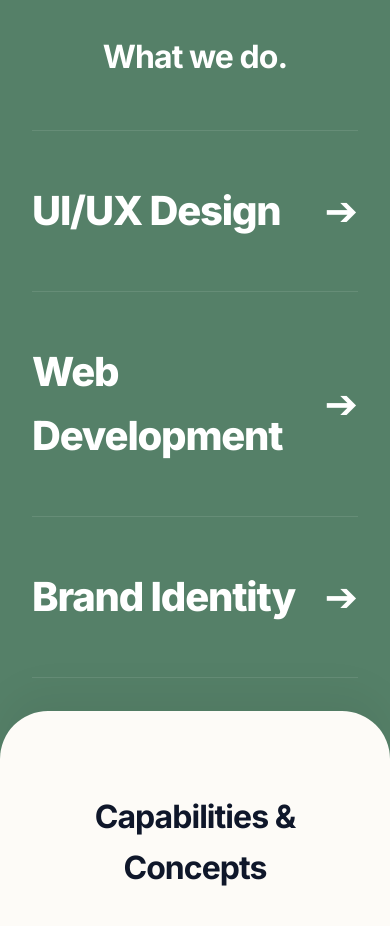
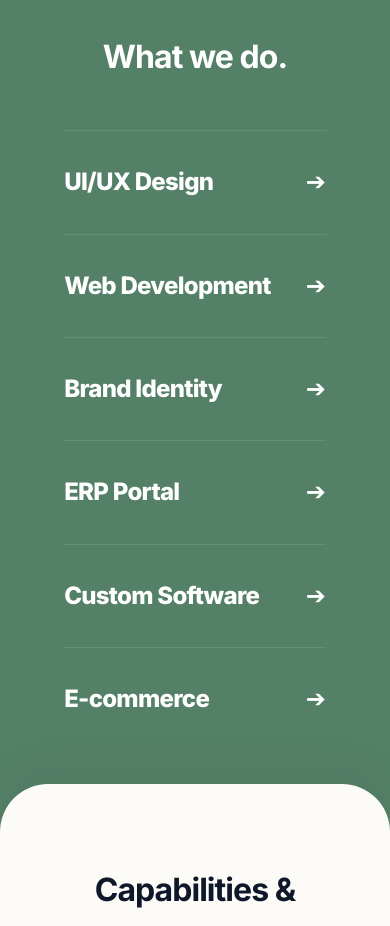
Before and after one commit to Sshaurya-ss/VKarma, a React (Vite) app: page / in a window 390 px wide. Shown: the part 845-1771 px from the top of the page. Built offline with nearby package versions, Linux system fonts and the light colour scheme.

Commit message:
Changed the second webpage to make them vertical and a dropdown

```diff
--- a/src/App.css
+++ b/src/App.css
@@ -85,6 +85,9 @@ body {
 .cuberto-row:nth-child(1) { opacity: 0; animation: fadeUp 0.8s cubic-bezier(0.165, 0.84, 0.44, 1) forwards; animation-delay: 0.1s; }
 .cuberto-row:nth-child(2) { opacity: 0; animation: fadeUp 0.8s cubic-bezier(0.165, 0.84, 0.44, 1) forwards; animation-delay: 0.2s; }
 .cuberto-row:nth-child(3) { opacity: 0; animation: fadeUp 0.8s cubic-bezier(0.165, 0.84, 0.44, 1) forwards; animation-delay: 0.3s; }
+.cuberto-row:nth-child(4) { opacity: 0; animation: fadeUp 0.8s cubic-bezier(0.165, 0.84, 0.44, 1) forwards; animation-delay: 0.4s; }
+.cuberto-row:nth-child(5) { opacity: 0; animation: fadeUp 0.8s cubic-bezier(0.165, 0.84, 0.44, 1) forwards; animation-delay: 0.5s; }
+.cuberto-row:nth-child(6) { opacity: 0; animation: fadeUp 0.8s cubic-bezier(0.165, 0.84, 0.44, 1) forwards; animation-delay: 0.6s; }
 
 /* Staggered load for Testimonial cards */
 .testimonial-card:nth-child(1) { opacity: 0; animation: fadeUp 0.8s cubic-bezier(0.165, 0.84, 0.44, 1) forwards; animation-delay: 0.1s; }
@@ -263,39 +266,56 @@ body {
     color: #FFFFFF;
 }
 
+.services-grid-wrapper {
+    width: 95%;
+    max-width: 1440px;
+    margin: 0 auto;
+    padding: 0 4rem;
+}
+
 .cuberto-list {
-    display: flex;
-    flex-direction: column;
-    border-top: 1px solid rgba(255, 255, 255, 0.1);
+    display: grid;
+    grid-template-columns: repeat(6, 1fr);
+    border-top: none;
 }
 
 .cuberto-row {
-    border-bottom: 1px solid rgba(255, 255, 255, 0.1);
+    border-right: 1px solid rgba(255, 255, 255, 0.1);
     transition: all 0.6s cubic-bezier(0.16, 1, 0.3, 1);
     cursor: pointer;
     overflow: hidden;
+    display: flex;
+    flex-direction: column;
+}
+
+.cuberto-row:last-child {
+    border-right: none;
 }
 
 .cuberto-row-content {
     display: flex;
-    justify-content: space-between;
-    align-items: center;
-    padding: 3rem 0;
+    flex-direction: column;
+    justify-content: flex-start;
+    align-items: flex-start;
+    padding: 2.5rem 1.5rem;
+    min-height: 220px;
 }
 
 .cuberto-title {
-    font-size: clamp(2.5rem, 5vw, 5rem);
+    font-size: clamp(1.25rem, 2vw, 1.75rem);
     font-weight: 800;
     color: #FFFFFF;
     letter-spacing: -0.03em;
     margin: 0;
     transition: all 0.6s cubic-bezier(0.16, 1, 0.3, 1);
+    word-break: break-word;
 }
 
 .cuberto-arrow {
-    font-size: 2.5rem;
+    font-size: 1.5rem;
     color: #FFFFFF;
     transition: all 0.6s cubic-bezier(0.16, 1, 0.3, 1);
+    margin-top: auto;
 }
 
 .cuberto-reveal {
@@ -306,16 +326,15 @@ body {
 
 .cuberto-media-placeholder {
     background-color: transparent;
-    padding: 0 2rem 3rem 2rem;
+    padding: 0 1.5rem 2.5rem 1.5rem;
     display: flex;
-    align-items: center;
+    align-items: flex-start;
 }
 
 .cuberto-desc {
     color: #FFFFFF;
-    font-size: 1.25rem;
+    font-size: 0.95rem;
     line-height: 1.6;
-    max-width: 600px;
     margin: 0;
 }
 
@@ -324,18 +343,17 @@ body {
     background-color: #436954;
 }
 
-.cuberto-row:hover .cuberto-row-content {
-    padding-left: 2rem;
-    padding-right: 2rem;
-    transition: all 0.6s cubic-bezier(0.16, 1, 0.3, 1);
+/* Active Dropdown Animations */
+.cuberto-row.active {
+    background-color: #436954;
 }
 
-.cuberto-row:hover .cuberto-arrow {
-    transform: translateX(15px) scale(1.1);
+.cuberto-row.active .cuberto-reveal {
+    max-height: 600px;
 }
 
-.cuberto-row:hover .cuberto-reveal {
-    max-height: 500px;
+.cuberto-row.active .cuberto-arrow {
+    transform: rotate(90deg);
 }
 
 /* Work */
@@ -717,6 +735,46 @@ body {
     .contact-form {
         padding: 2rem;
     }
+
+    .cuberto-list {
+        display: flex;
+        flex-direction: column;
+        border-top: 1px solid rgba(255, 255, 255, 0.1);
+    }
+
+    .cuberto-row {
+        border-right: none;
+        border-bottom: 1px solid rgba(255, 255, 255, 0.1);
+    }
+
+    .cuberto-row:last-child {
+        border-bottom: none;
+    }
+
+    .cuberto-row-content {
+        flex-direction: row;
+        justify-content: space-between;
+        align-items: center;
+        min-height: auto;
+        padding: 2rem 0;
+        gap: 1rem;
+    }
+
+    .cuberto-title {
+        font-size: 1.5rem;
+    }
+
+    .cuberto-arrow {
+        margin-top: 0;
+    }
+
+    .cuberto-media-placeholder {
+        padding: 0 0 2rem 0;
+    }
+
+    .services-grid-wrapper {
+        padding: 0 1.5rem;
+    }
 }
 
 @media (max-width: 480px) {
--- a/src/components/Expertise.jsx
+++ b/src/components/Expertise.jsx
@@ -1,56 +1,43 @@
-import React from 'react';
+import React, { useState } from 'react';
+
+const services = [
+    { title: 'UI/UX Design', desc: 'Wireframing, user journeys, and high-fidelity interfaces that captivate and convert.' },
+    { title: 'Web Development', desc: 'Responsive, performance-optimized web architectures built with modern frameworks.' },
+    { title: 'Brand Identity', desc: 'Scalable design systems ensuring consistent experiences across all digital touchpoints.' },
+    { title: 'ERP Portal', desc: 'Custom enterprise resource planning solutions to streamline your business operations.' },
+    { title: 'Custom Software', desc: 'Tailor-made software applications designed to solve your unique business challenges.' },
+    { title: 'E-commerce', desc: 'Robust and scalable online stores optimized for maximum conversion and user experience.' },
+];
 
 const Expertise = () => {
+    const [activeHoverIndex, setActiveHoverIndex] = useState(null);
+
     return (
         <section id="services" className="section services-section">
             <div className="container">
                 {/* ✏️ EDIT SERVICES SECTION TITLE BELOW */}
                 <h2 className="section-title dark-title">What we do.</h2>
 
+                <div className="services-grid-wrapper">
                     <div className="cuberto-list">
-                    {/* Service Row 1 */}
-                    <div className="cuberto-row">
+                        {services.map((service, index) => (
+                            <div
+                                key={index}
+                                className={`cuberto-row ${activeHoverIndex === index ? 'active' : ''}`}
+                                onMouseEnter={() => setActiveHoverIndex(index)}
+                                onMouseLeave={() => setActiveHoverIndex(null)}
+                            >
                                 <div className="cuberto-row-content">
-                            {/* ✏️ EDIT SERVICE 1 TITLE BELOW */}
-                            <h3 className="cuberto-title">UI/UX Design</h3>
+                                    <h3 className="cuberto-title">{service.title}</h3>
                                     <span className="cuberto-arrow">➔</span>
                                 </div>
                                 <div className="cuberto-reveal">
                                     <div className="cuberto-media-placeholder">
-                                {/* ✏️ EDIT SERVICE 1 DESCRIPTION BELOW */}
-                                <p className="cuberto-desc">Wireframing, user journeys, and high-fidelity interfaces that captivate and convert.</p>
+                                        <p className="cuberto-desc">{service.desc}</p>
                                     </div>
                                 </div>
                             </div>
-
-                    {/* Service Row 2 */}
-                    <div className="cuberto-row">
-                        <div className="cuberto-row-content">
-                            {/* ✏️ EDIT SERVICE 2 TITLE BELOW */}
-                            <h3 className="cuberto-title">Web Development</h3>
-                            <span className="cuberto-arrow">➔</span>
-                        </div>
-                        <div className="cuberto-reveal">
-                            <div className="cuberto-media-placeholder">
-                                {/* ✏️ EDIT SERVICE 2 DESCRIPTION BELOW */}
-                                <p className="cuberto-desc">Responsive, performance-optimized web architectures built with modern frameworks.</p>
-                            </div>
-                        </div>
-                    </div>
-
-                    {/* Service Row 3 */}
-                    <div className="cuberto-row">
-                        <div className="cuberto-row-content">
-                            {/* ✏️ EDIT SERVICE 3 TITLE BELOW */}
-                            <h3 className="cuberto-title">Brand Identity</h3>
-                            <span className="cuberto-arrow">➔</span>
-                        </div>
-                        <div className="cuberto-reveal">
-                            <div className="cuberto-media-placeholder">
-                                {/* ✏️ EDIT SERVICE 3 DESCRIPTION BELOW */}
-                                <p className="cuberto-desc">Scalable design systems ensuring consistent experiences across all digital touchpoints.</p>
-                            </div>
-                        </div>
+                        ))}
                     </div>
                 </div>
             </div>
```
Lines whose indentation alone changed are shown as unchanged.
